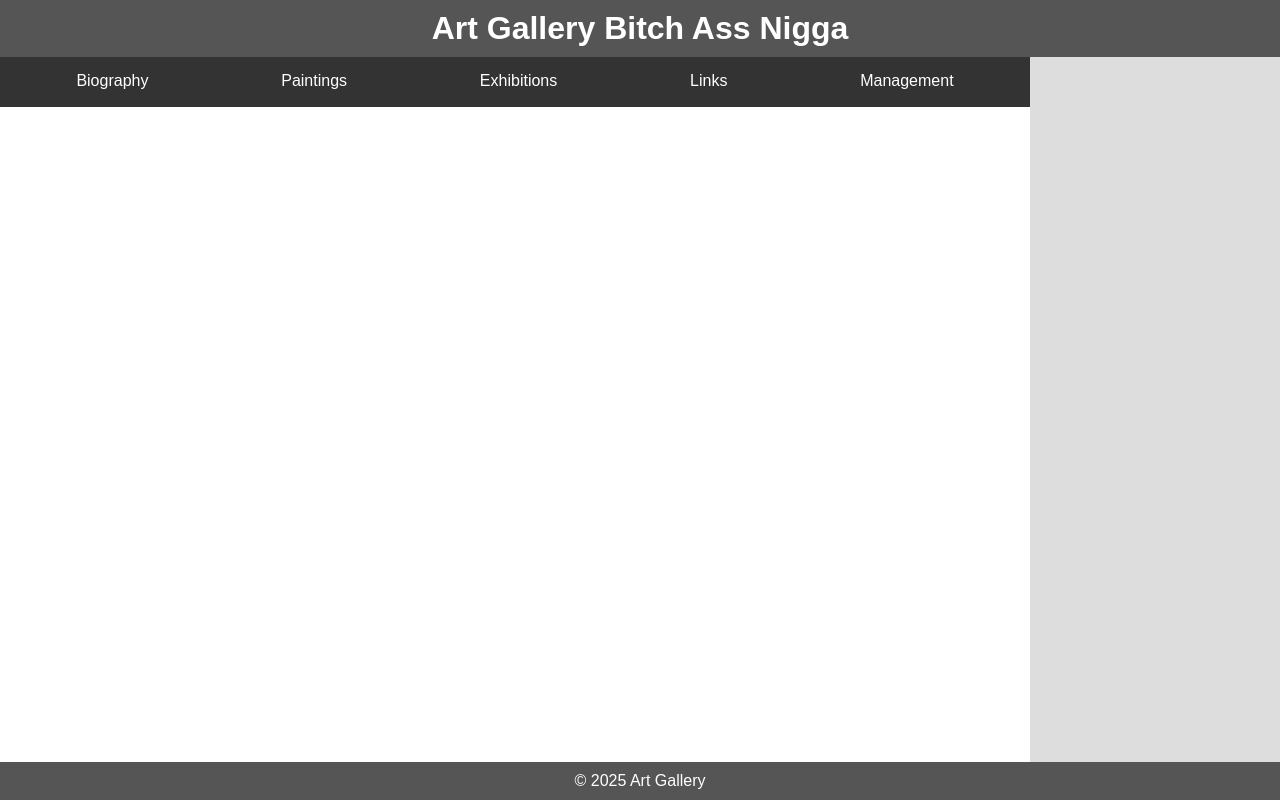
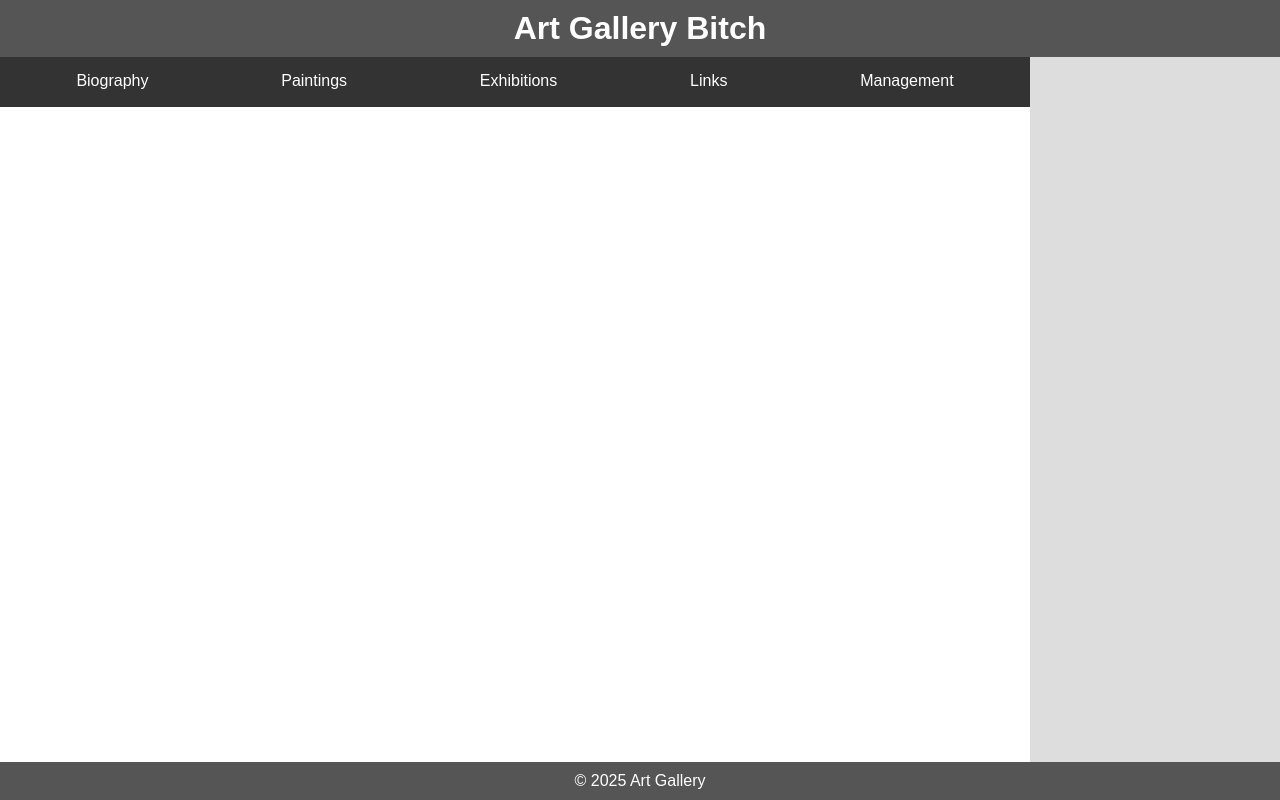
Before and after one commit to Giorgos-Souliotis/www, a website: page public/index.html in a window 1280 px wide. Drawn offline with Linux system fonts and the light colour scheme.

Commit message:
Update index.html

```diff
--- a/public/index.html
+++ b/public/index.html
@@ -11,7 +11,7 @@
 <body>
   <div class="container">
     <header class="header">
-      <h1>Art Gallery Bitch Ass Nigga</h1>
+      <h1>Art Gallery Bitch</h1>
     </header>
     <nav class="nav">
       <ul>
```
